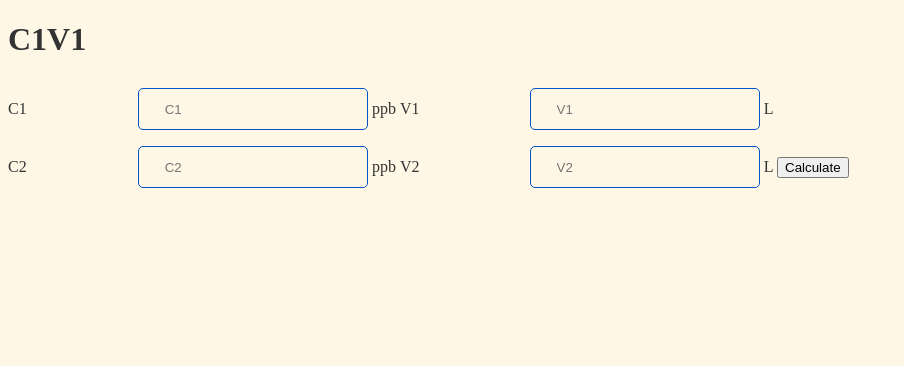
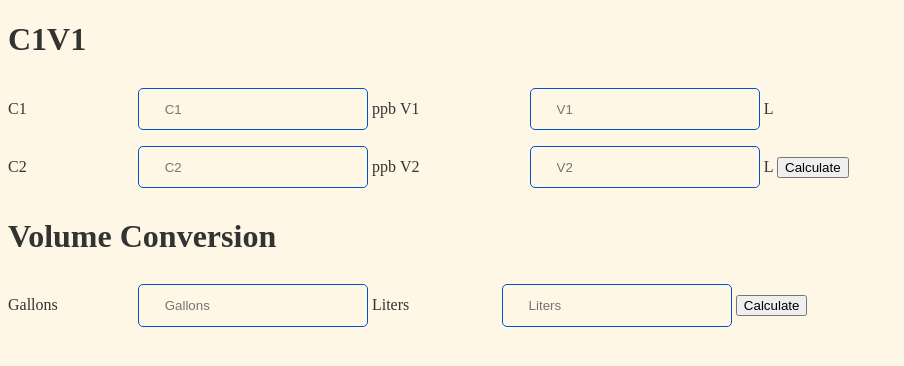
Before and after one commit to ChemiKyle/Waterspots, a Python web app: template templates/chem_calcs.html in a window 1280 px wide. Shown: the top 366 px of the page, without its empty margins (0-904 px from the left). Run offline with Jinja, Linux system fonts and the light colour scheme; the template is opened without the code that fills it, so the values that code supplies are empty.

Commit message:
Update to ES6, add volume conversion, metric prefix skeleton

```diff
--- a/static/chem_calcs.js
+++ b/static/chem_calcs.js
@@ -4,23 +4,49 @@ function c1v1() {
     var c2 = document.getElementsByName("c2")[0].value;
     var v2 = document.getElementsByName("v2")[0].value;
 
-    if (c2 == "" && v2 == "") {
-        printResult("Please enter three parameters.");
-    }
+    if (c2 == "" && v2 == "") {printResult("Please enter three parameters.");}
     else if (c2 == "") {
-        var c2 = c1 * v1 / v2;
-        printResult(c1 + "*" + v1 + "/" + v2 +
+        c2 = c1 * v1 / v2;
+        printResult(`(${c1} ppb * ${v1} L) / ${v2} L = ${c2} ppb` +
                     "<br/>Concentration needed (C2): " + c2.toFixed(3) + " ppb");
     }
     else if (v2 == "") {
-        var v2 = c1 * v1 / c2;
-        printResult("<br/>Volume needed (V2): " + v2.toFixed(6) + " L");
+        v2 = c1 * v1 / c2;
+        printResult(`(${c1} ppb * ${v1} L) / ${c2} ppb` +
+                    "<br/>Volume needed (V2): " + v2.toFixed(6) + " L");
     }
-    else {printResult("Please enter three parameters");}
+    else {printResult("Please enter three parameters.");}
 
 }
 
+function gallonsLiters() {
+    var gals = document.getElementsByName("gals")[0].value;
+    var liters = document.getElementsByName("liters")[0].value;
+
+    if (gals == "" && liters == "") {printResult("Please fill in a value for conversion");}
+    else if (liters == "") {
+        gals = liters * 3.785;
+        printResult(`${liters} L * 3.785 gal/L = ${gals} gal`);
+    } else if (gals == "") {
+        liters = gals / 3.785;
+        printResult(`${gals} / 3.785 gal/L = ${liters} L`);
+    }
+    else {printResult("Please fill in a value for conversion");}
+
+}
 
 function printResult(result) {
     document.getElementById("result").innerHTML = result;
 }
+
+function adjustMetricPrefix(num, unit) {
+    // incomplete function to adjust metric prefix for nicer numbers
+    function powerAdjust(num) {
+        var reduced = 0;
+        if (num == 0) {break;}
+        if (num / 1000 > 1) {
+            reduced++;
+        }
+    }
+
+}
--- a/templates/chem_calcs.html
+++ b/templates/chem_calcs.html
@@ -9,16 +9,30 @@
     <h1>C1V1</h1>
         <label for="c1">C1</label>
         <input name="c1" type="number" placeholder="C1" /> ppb
+
         <label for="v1">V1</label>
         <input name="v1" type="number" placeholder="V1" /> L
+
         <br/>
+
         <label for="c2">C2</label>
         <input name="c2" type="number" placeholder="C2" /> ppb
+
         <label for="v2">V2</label>
         <input name="v2" type="number" placeholder="V2" /> L
+
         <button onclick="c1v1()">Calculate</button>
 
+    <h1>Volume Conversion</h1>
+    <label for="gals">Gallons</label>
+    <input name="gals" type="number" placeholder="Gallons" />
+
+    <label for="liters">Liters</label>
+    <input name="liters" type="number" placeholder="Liters"/>
+
+    <button onclick="gallonsLiters()">Calculate</button>
+
     <div id="result">
-
+        <br/>
     </div>
 </body>
```
